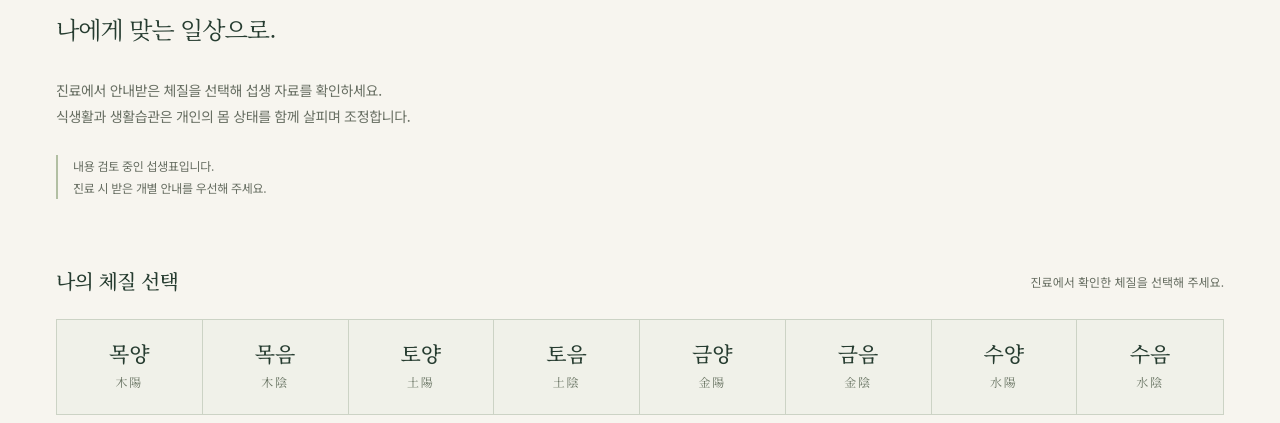
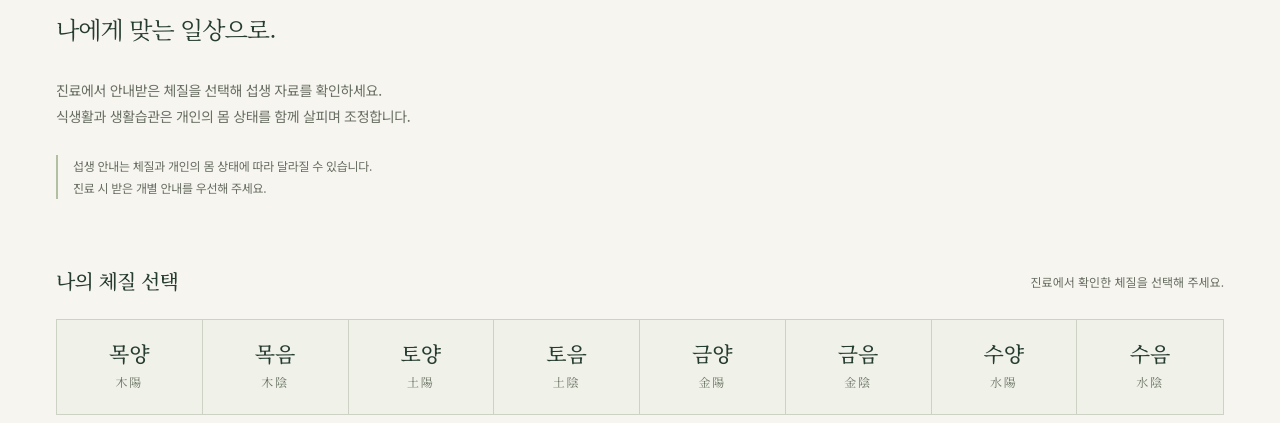
Before and after one commit to jidon333/bucheon-okto-clinic, a website with bundled scripts: page dist/diet.html in a window 1280 px wide. Shown: the part 377-800 px from the top of the page. Built offline with nearby package versions, Linux system fonts and the light colour scheme.

Commit message:
Prioritize individual consultation in dietary guide notice

```diff
--- a/dist/diet.html
+++ b/dist/diet.html
@@ -31,7 +31,7 @@
       <div class="diet-breadcrumb"><a href="index.html">홈</a><span aria-hidden="true">/</span><span>8체질 섭생표</span></div>
       <div class="diet-title-row"><div><p class="eyebrow">일상 속의 8체질 <span class="english-label">DAILY CARE</span></p><h1 id="diet-title">8체질 섭생표</h1><p class="diet-lead">내 몸을 알아가는 진료에서,<br>나에게 맞는 일상으로.</p></div><img class="diet-intro-mark" src="assets/mark.svg" width="120" height="120" alt=""></div>
       <p class="diet-description">진료에서 안내받은 체질을 선택해 섭생 자료를 확인하세요.<br> 식생활과 생활습관은 개인의 몸 상태를 함께 살피며 조정합니다.</p>
-      <p class="reference-intro" id="reference-intro" hidden>내용 검토 중인 섭생표입니다.<br>진료 시 받은 개별 안내를 우선해 주세요.</p>
+      <p class="reference-intro" id="reference-intro" hidden>섭생 안내는 체질과 개인의 몸 상태에 따라 달라질 수 있습니다.<br>진료 시 받은 개별 안내를 우선해 주세요.</p>
     </section>
 
     <section class="diet-guide section-shell" aria-labelledby="selection-title">
--- a/dist/diet.js
+++ b/dist/diet.js
@@ -116,7 +116,7 @@ function selectGuide(id, updateUrl = false) {
   content.hidden = false;
   const isReference = selected.status === 'reference';
   const isGraded = isReference || selected.gradeScale === 'five-level';
-  update.textContent = isReference ? '내용 검토 중' : `자료 확인 · ${selected.reviewedAt.replaceAll('-', '.')}`;
+  update.textContent = isReference ? '진료 시 개별 안내 우선' : `자료 확인 · ${selected.reviewedAt.replaceAll('-', '.')}`;
   update.hidden = false;
   // Provenance stays in data/evidence for editing; not shown in the design.
   origin.replaceChildren();
```
